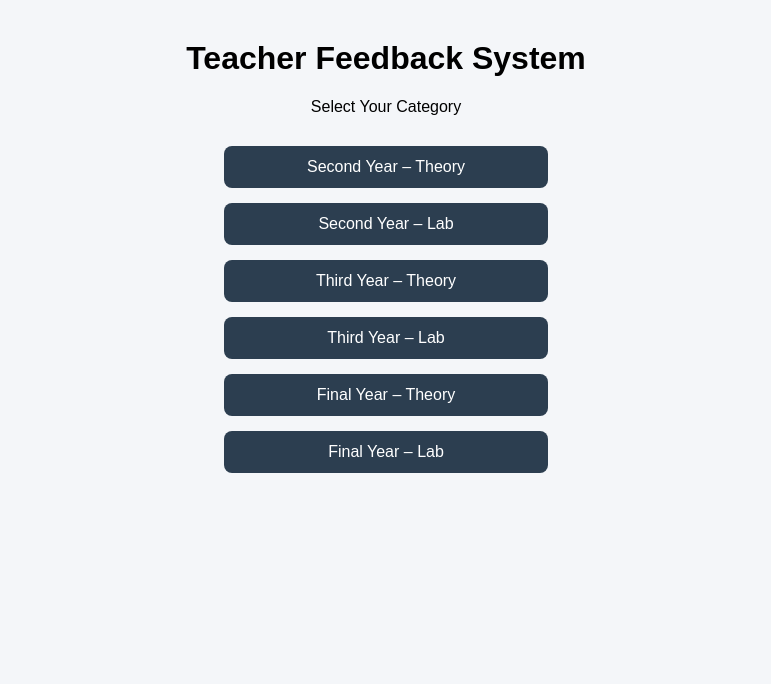
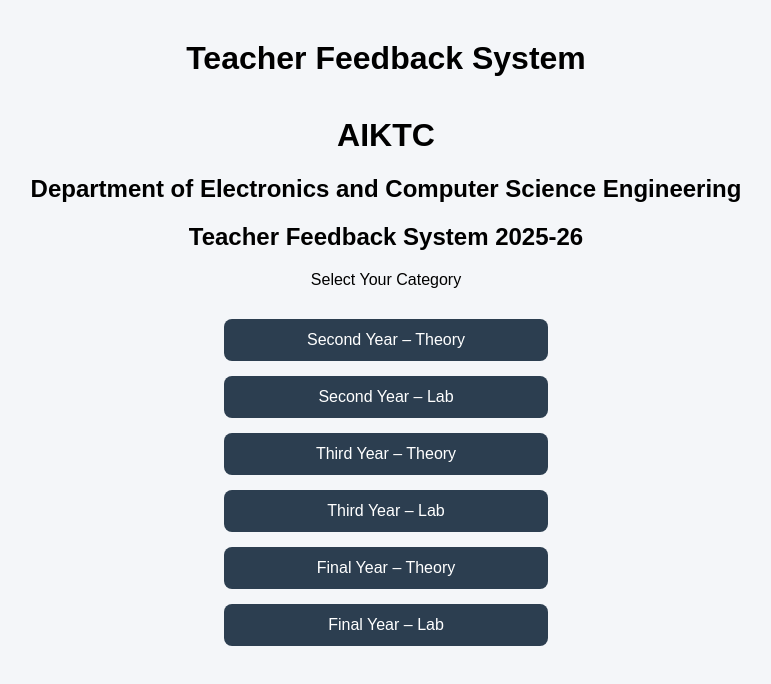
Before and after one commit to salmanansari670/feedback, a plain HTML site: page index.html in a window 1280 px wide. Shown: the whole page, without its empty margins (254-1025 px from the left). Drawn offline with Linux system fonts and the light colour scheme.

Commit message:
Update index.html

```diff
--- a/index.html
+++ b/index.html
@@ -37,6 +37,11 @@
 <body>
 
     <h1>Teacher Feedback System</h1>
+    <header>
+    <h1>AIKTC</h1>
+    <h2>Department of Electronics and Computer Science Engineering</h2>
+    <h2>Teacher Feedback System 2025-26</h2>
+</header>
     <p>Select Your Category</p>
 
     <div class="container">
```
